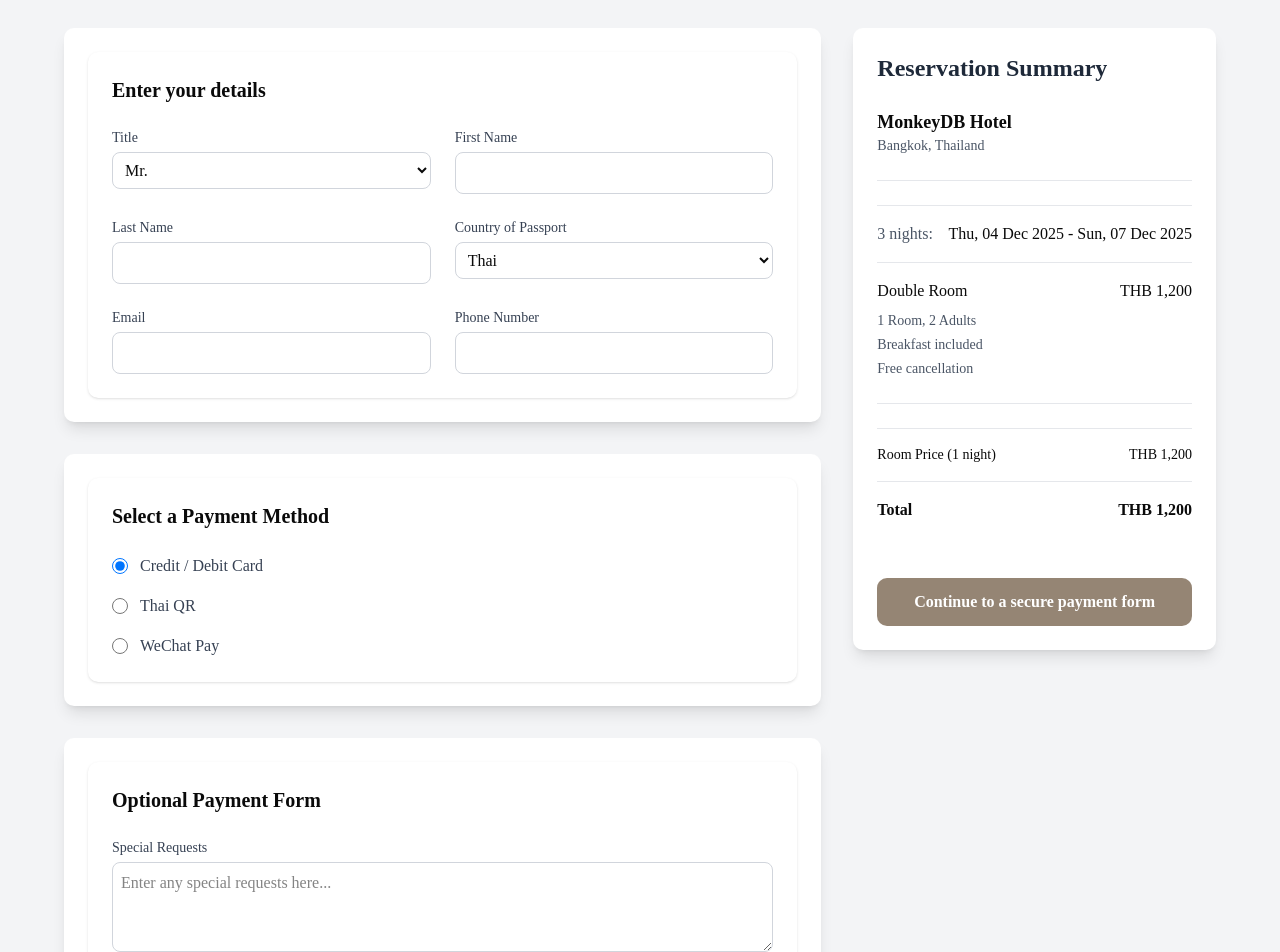
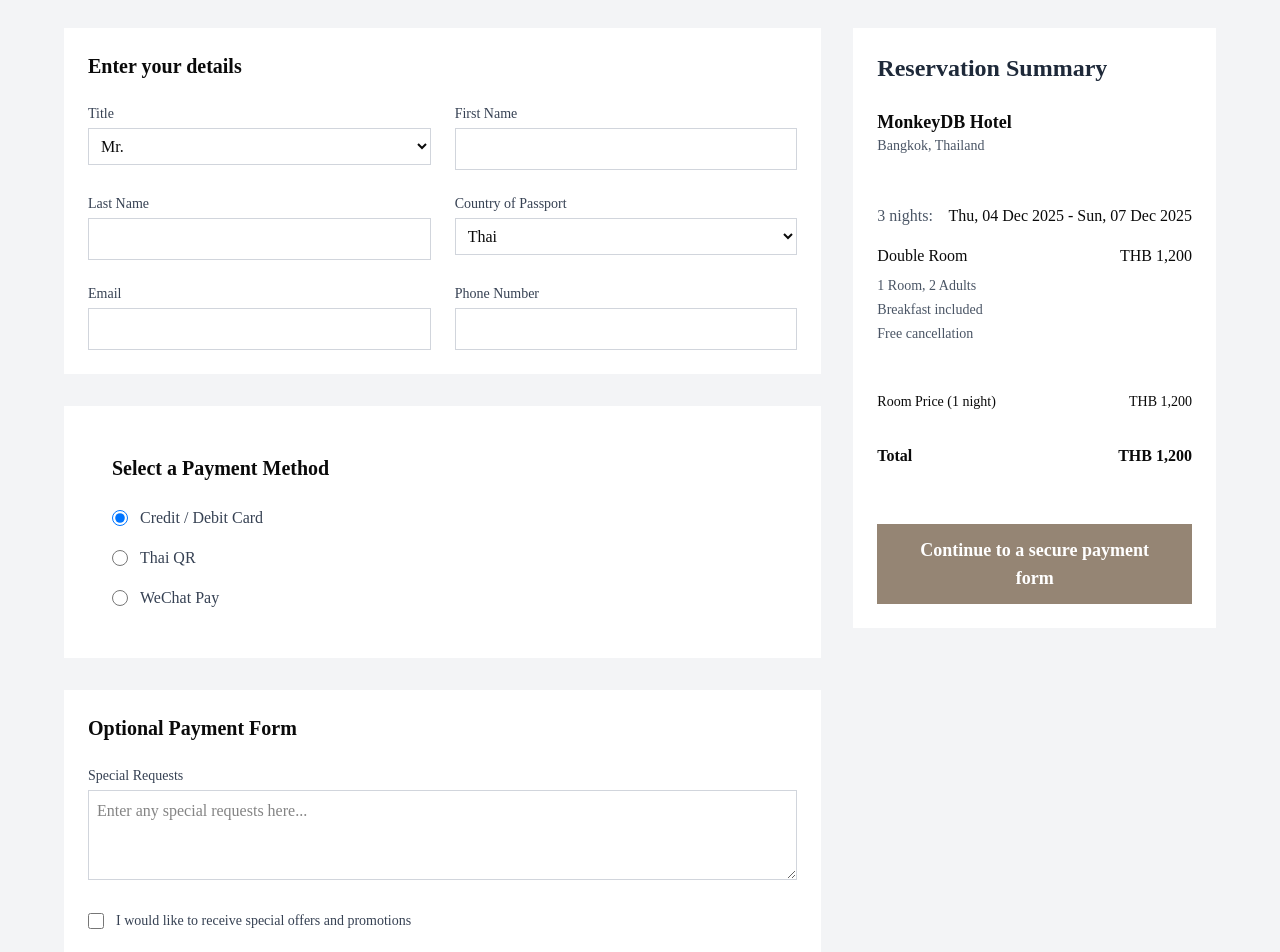
Before and after one commit to Pannnomaly/GroupProject-6-React, a React (Vite) app: page /bookingdetail in a window 1280 px wide. Shown: the part 180-1132 px from the top of the page. Built offline with nearby package versions, Linux system fonts and the light colour scheme.

Commit message:
Remove rounded border, bigger text in button

```diff
--- a/src/components/booking/ArrivalDetails.jsx
+++ b/src/components/booking/ArrivalDetails.jsx
@@ -1,5 +1,5 @@
 const ArrivalDetails = ({ formData, onChange }) => (
-  <div className="bg-white rounded-lg shadow p-6">
+  <div className="bg-white p-6">
     <h3 className="text-xl font-semibold mb-6">Arrival Details</h3>
     <div className="grid grid-cols-1 md:grid-cols-2 gap-6">
       <div className="form-group">
@@ -35,7 +35,7 @@ const ArrivalDetails = ({ formData, onChange }) => (
             name="estimatedArrival"
             value={formData.estimatedArrival}
             onChange={onChange}
-            className="block w-full p-2.5 bg-neutral-secondary-medium border border-default-medium text-heading text-sm rounded-base focus:ring-brand focus:border-brand shadow-xs"
+            className="block w-full p-2.5 bg-neutral-secondary-medium border border-default-medium text-heading text-sm focus:ring-brand focus:border-brand shadow-xs"
             min="00:00"
             max="23:59"
             step="1800"
--- a/src/components/booking/GuestDetailsForm.jsx
+++ b/src/components/booking/GuestDetailsForm.jsx
@@ -1,6 +1,6 @@
 // src/components/booking/GuestDetailsForm.jsx
 const GuestDetailsForm = ({ formData, onChange }) => (
-  <div className="bg-white rounded-lg shadow p-6">
+  <div className="bg-white">
     <h3 className="text-xl font-semibold mb-6">Enter your details</h3>
     <div className="grid grid-cols-1 md:grid-cols-2 gap-6">
       <div className="form-group">
@@ -9,7 +9,7 @@ const GuestDetailsForm = ({ formData, onChange }) => (
           name="title"
           value={formData.title}
           onChange={onChange}
-          className="w-full p-2 border border-gray-300 rounded-md"
+          className="w-full p-2 border border-gray-300"
         >
           <option>Mr.</option>
           <option>Ms.</option>
@@ -24,7 +24,7 @@ const GuestDetailsForm = ({ formData, onChange }) => (
           value={formData.firstName}
           onChange={onChange}
           required
-          className="w-full p-2 border border-gray-300 rounded-md"
+          className="w-full p-2 border border-gray-300 "
         />
       </div>
       <div className="form-group">
@@ -35,7 +35,7 @@ const GuestDetailsForm = ({ formData, onChange }) => (
           value={formData.lastName}
           onChange={onChange}
           required
-          className="w-full p-2 border border-gray-300 rounded-md"
+          className="w-full p-2 border border-gray-300 "
         />
       </div>
       <div className="form-group">
@@ -44,7 +44,7 @@ const GuestDetailsForm = ({ formData, onChange }) => (
           name="country"
           value={formData.country}
           onChange={onChange}
-          className="w-full p-2 border border-gray-300 rounded-md"
+          className="w-full p-2 border border-gray-300 "
         >
           <option>Thai</option>
           <option>Non-Thai</option>
@@ -58,7 +58,7 @@ const GuestDetailsForm = ({ formData, onChange }) => (
           value={formData.email}
           onChange={onChange}
           required
-          className="w-full p-2 border border-gray-300 rounded-md"
+          className="w-full p-2 border border-gray-300 "
         />
       </div>
       <div className="form-group">
@@ -69,7 +69,7 @@ const GuestDetailsForm = ({ formData, onChange }) => (
           value={formData.phone}
           onChange={onChange}
           required
-          className="w-full p-2 border border-gray-300 rounded-md"
+          className="w-full p-2 border border-gray-300 "
         />
       </div>
     </div>
--- a/src/components/booking/HotelInfo.jsx
+++ b/src/components/booking/HotelInfo.jsx
@@ -1,6 +1,6 @@
 // src/components/booking/HotelInfo.jsx
 const HotelInfo = () => (
-  <div className="mb-6 pb-6 border-b border-gray-200">
+  <div className="mb-6 pb-6">
     <h3 className="text-lg font-semibold">MonkeyDB Hotel</h3>
     <p className="text-gray-600 text-sm">Bangkok, Thailand</p>
   </div>
--- a/src/components/booking/OptionalPaymentForm.jsx
+++ b/src/components/booking/OptionalPaymentForm.jsx
@@ -1,6 +1,6 @@
 // src/components/booking/OptionalPaymentForm.jsx
 const OptionalPaymentForm = ({ formData, onChange }) => (
-  <div className="bg-white rounded-lg shadow p-6">
+  <div className="bg-white">
     <h3 className="text-xl font-semibold mb-6">Optional Payment Form</h3>
     <div className="space-y-6">
       <div>
@@ -10,7 +10,7 @@ const OptionalPaymentForm = ({ formData, onChange }) => (
           value={formData.specialRequests}
           onChange={onChange}
           rows="3"
-          className="w-full p-2 border border-gray-300 rounded-md"
+          className="w-full p-2 border border-gray-300 "
           placeholder="Enter any special requests here..."
         ></textarea>
       </div>
@@ -20,7 +20,7 @@ const OptionalPaymentForm = ({ formData, onChange }) => (
             id="offers"
             name="offers"
             type="checkbox"
-            className="h-4 w-4 text-blue-600 border-gray-300 rounded"
+            className="h-4 w-4 text-blue-600 border-gray-300 "
           />
         </div>
         <div className="ml-3 text-sm">
--- a/src/components/booking/PaymentMethod.jsx
+++ b/src/components/booking/PaymentMethod.jsx
@@ -1,6 +1,6 @@
 // src/components/booking/PaymentMethod.jsx
 const PaymentMethod = ({ formData, onChange }) => (
-  <div className="bg-white rounded-lg shadow p-6">
+  <div className="bg-white p-6">
     <h3 className="text-xl font-semibold mb-6">Select a Payment Method</h3>
     <div className="space-y-4">
       <label className="flex items-center space-x-3 cursor-pointer">
--- a/src/components/booking/PriceSummary.jsx
+++ b/src/components/booking/PriceSummary.jsx
@@ -4,7 +4,7 @@ const PriceSummary = () => (
       <span>Room Price (1 night)</span>
       <span>THB 1,200</span>
     </div>
-    <div className="flex justify-between font-semibold border-t border-gray-200 pt-4">
+    <div className="flex justify-between font-semibold pt-4">
       <span>Total</span>
       <span>THB 1,200</span>
     </div>
--- a/src/components/booking/RoomDetails.jsx
+++ b/src/components/booking/RoomDetails.jsx
@@ -1,5 +1,5 @@
 const RoomDetails = () => (
-  <div className="mb-6 pb-6 border-b border-gray-200">
+  <div className="mb-6 pb-6">
     <div className="flex justify-between items-center mb-2">
       <span className="font-medium">Double Room</span>
       <span className="font-medium">THB 1,200</span>
--- a/src/pages/BookingDetail.jsx
+++ b/src/pages/BookingDetail.jsx
@@ -45,35 +45,35 @@ export default function BookingDetail() {
 
           <form onSubmit={handleSubmit} className="grid md:grid-cols-3 gap-8">
             <div className="md:col-span-2 space-y-8">
-              <div className="bg-white rounded-lg shadow-lg p-6">
+              <div className="bg-white p-6">
                 <GuestDetailsForm formData={formData} onChange={handleInputChange} />
               </div>
-              <div className="bg-white rounded-lg shadow-lg p-6">
+              <div className="bg-white p-6">
                 <PaymentMethod formData={formData} onChange={handleInputChange} />
               </div>
-              <div className="bg-white rounded-lg shadow-lg p-6">
+              <div className="bg-white p-6">
                 <OptionalPaymentForm formData={formData} onChange={handleInputChange} />
               </div>
-              <div className="bg-white rounded-lg shadow-lg p-6">
+              <div className="bg-white p-6">
                 <ArrivalDetails formData={formData} onChange={handleInputChange} />
               </div>
             </div>
 
             <div className="space-y-8">
-              <div className="bg-white rounded-lg shadow-lg p-6">
+              <div className="bg-white p-6">
                 <h3 className="text-2xl font-semibold mb-6 text-gray-800">Reservation Summary</h3>
                 <div className="space-y-6">
                   <HotelInfo />
-                  <div className="border-t border-gray-200 my-4"></div>
+                  <div className="my-4"></div>
                   <BookingDates />
-                  <div className="border-t border-gray-200 my-4"></div>
+                  <div className="my-4"></div>
                   <RoomDetails />
-                  <div className="border-t border-gray-200 my-4"></div>
+                  <div className="my-4"></div>
                   <PriceSummary />
                 </div>
                 <button
                   type="submit"
-                  className="w-full mt-8 bg-(--color-main3) hover:bg-(--color-main2) text-white font-semibold py-3 px-6 rounded-lg transition-colors duration-300"
+                  className="w-full mt-8 bg-(--color-main3) hover:bg-(--color-main2) text-white font-semibold text-lg py-3 px-6  transition-colors duration-300"
                 >
                   Continue to a secure payment form
                 </button>
```
Also changed, not shown: src/components/booking/BookingDates.jsx (line endings or trailing spaces).
